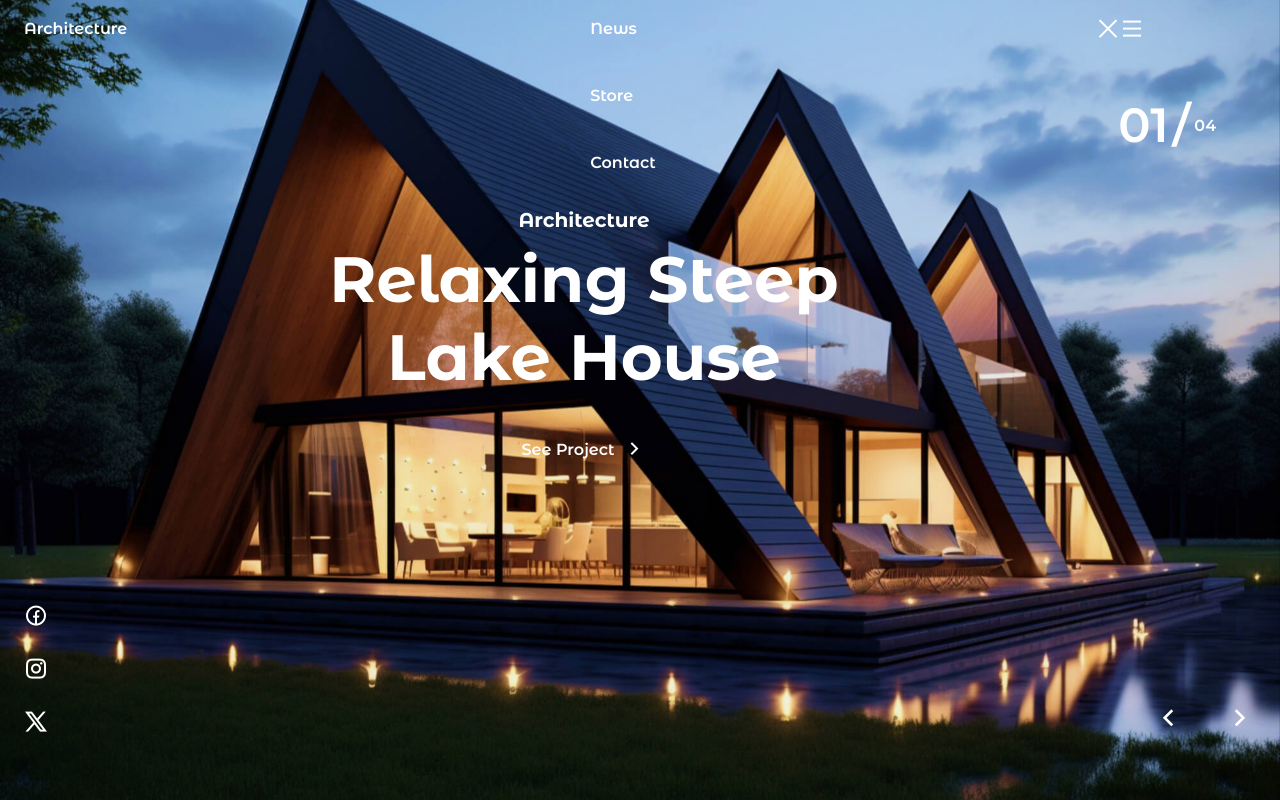
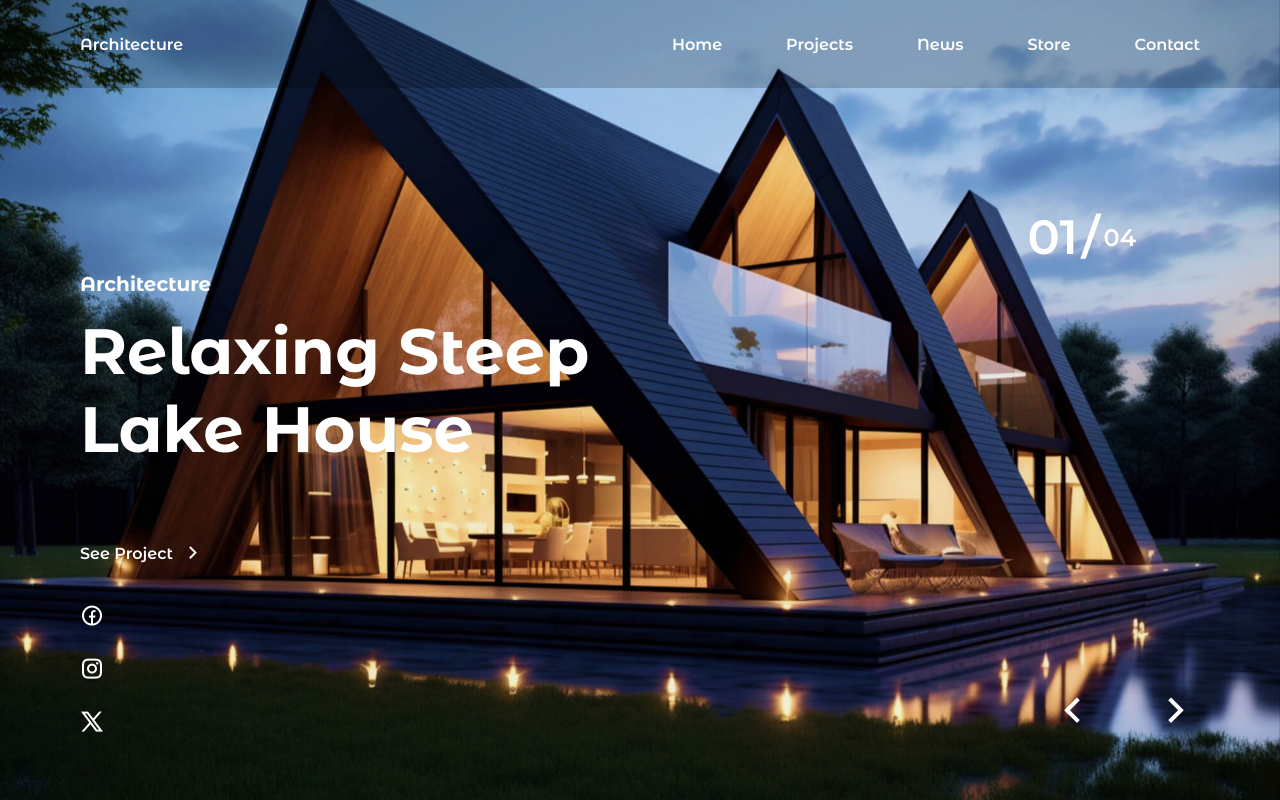
Before and after one commit to freetimezp/js-portfolio-75-slider, a plain HTML site: page index.html in a window 1280 px wide. Drawn offline with nearby package versions, Linux system fonts and the light colour scheme.

Commit message:
04. js-portfolio-75-slider. Responsive.

```diff
--- a/assets/css/style.css
+++ b/assets/css/style.css
@@ -278,12 +278,87 @@ img {
 }
 /*=============== BREAKPOINTS ===============*/
 /* For medium devices */
-
+@media screen and (min-width: 768px) {
+  .nav__menu {
+    width: 50%;
+  }
+}
 
 /* For large devices */
+@media screen and (min-width: 1150px) {
+  .container {
+    margin-inline: auto;
+  }
+  .nav {
+    height: calc(var(--header-height) + 2rem);
+  }
+  .nav__close,
+  .nav__toggle {
+    display: none;
+  }
+  .nav__menu {
+    width: initial;
+  }
+  .nav__list {
+    flex-direction: row;
+    column-gap: 4rem;
+  }
+  .header {
+    background-color: rgba(0,0,0, .2);
+  }
 
+  .home__data {
+    text-align: initial;
+  }
+  .home__subtitle {
+    margin-bottom: 1rem;
+  }
+  .home__title {
+    margin-bottom: 4.5rem;
+  }
+  .home__content {
+    max-width: 1120px;
+    margin-inline: auto;
+    left: 0;
+    right: 0;
+  }
+  .home__social {
+    left: 0;
+  }
+
+  .swiper-pagination {
+    top: 13rem;
+  }
+  .swiper-pagination-total {
+    font-size: 1.5rem;
+  }
+  .swiper-navigation {
+    right: 0;
+    column-gap: 3.5rem;
+  }
+  .swiper-button-next,
+  .swiper-button-prev {
+    font-size: 3rem;
+  }
+}
 
 /* For taller devices */
-
+@media screen and (min-width: 800px) and (min-height: 800px) {
+  .home__article {
+    padding-top: 17rem;
+  }
+}
 
 /* For 2K resolutions (2048 x 1152) */
+@media screen and (min-width: 2048px) {
+  .container,
+  .home__content {
+    max-width: 1550px;
+  }
+  .home__swiper,
+  .home__content,
+  .home__shadow,
+  .home__img {
+    max-height: 1000px;
+  }
+}
```
